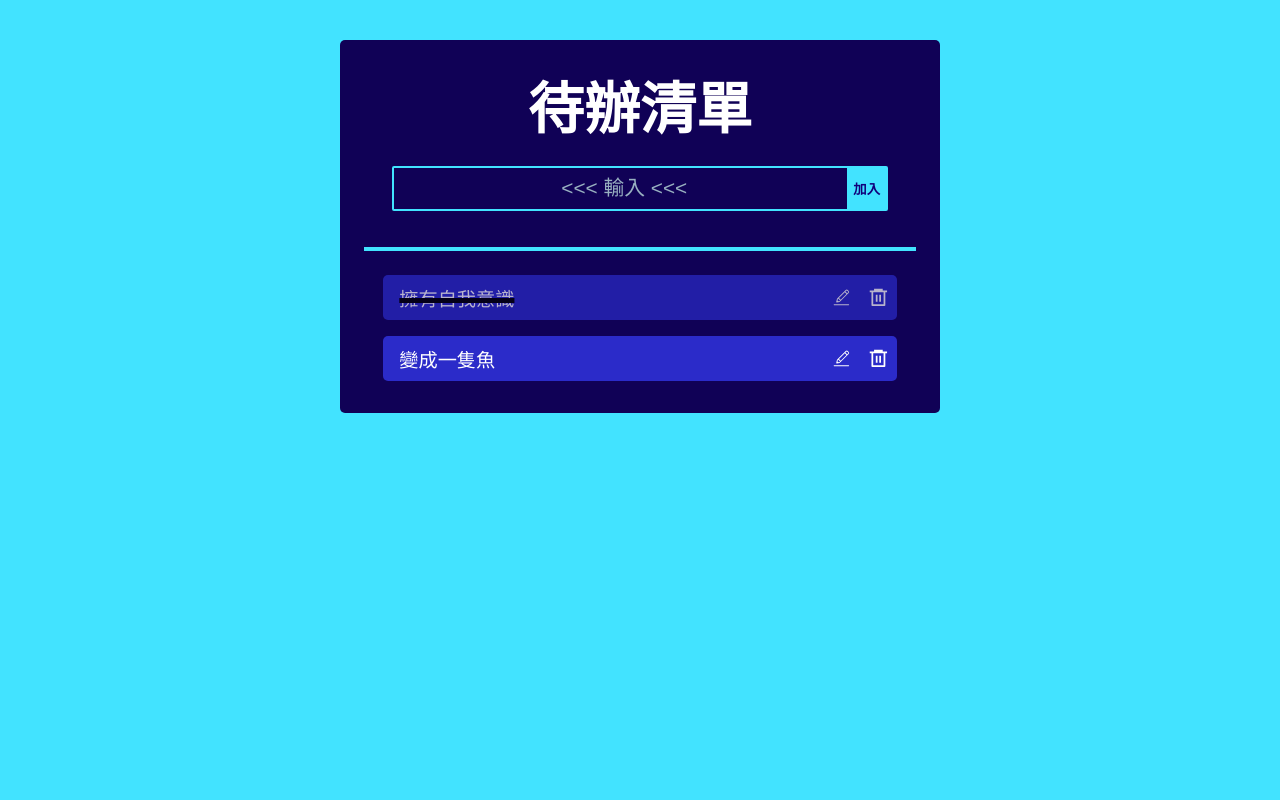
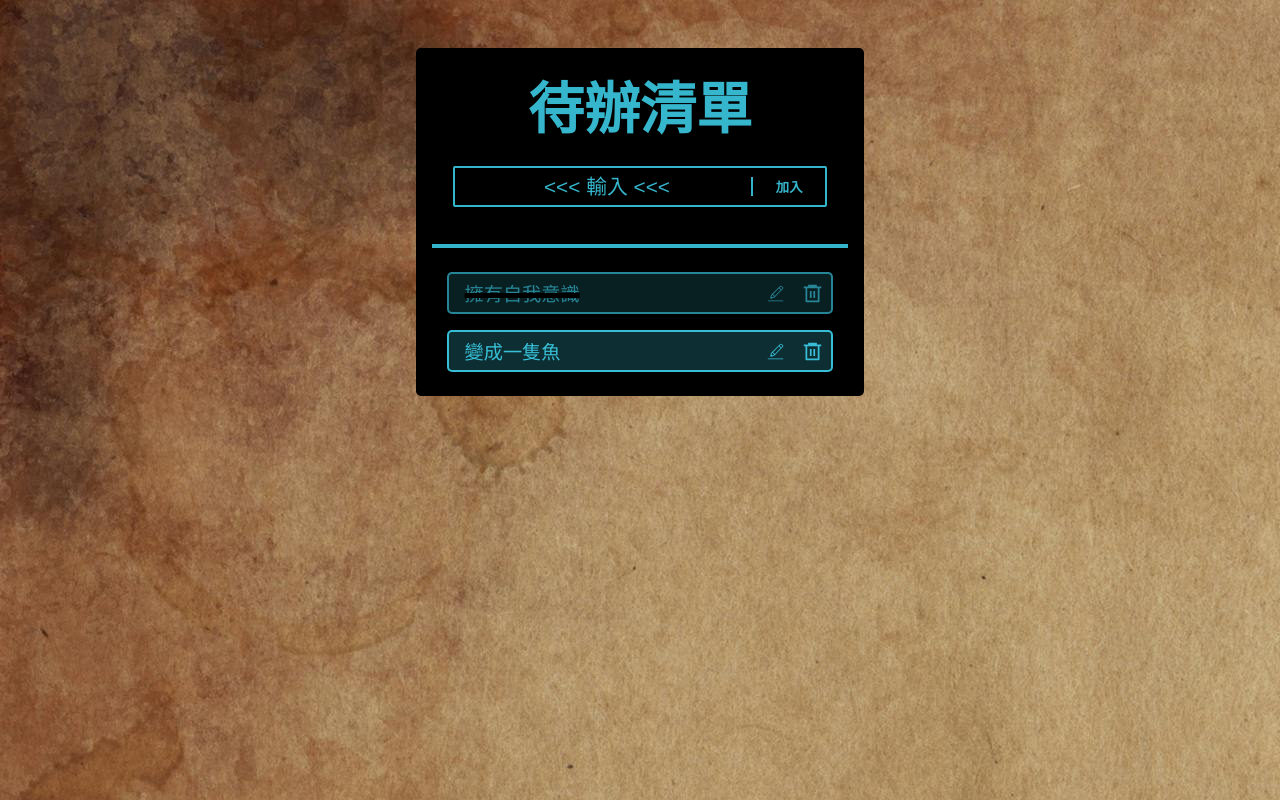
Before and after one commit to Lai-Jian-Chen/To-do-List, a React (Vite) app: page / in a window 1280 px wide. Built offline with nearby package versions, Linux system fonts and the light colour scheme.

Commit message:
問問題

```diff
--- a/src/App.scss
+++ b/src/App.scss
@@ -1,28 +1,49 @@
-$themeColor: rgb(66, 227, 255);
+@use "./variable" as *;
+
 * {
   box-sizing: border-box;
   padding: 0;
   margin: 0;
+  overflow: hidden;
+}
 body {
-    background-color: $themeColor;
+  padding: 8px;
+  width: 100vw;
+  height: 100vh;
+  background-image: url("../asset/background.jpg");
   color: white;
   display: flex;
-    flex-wrap: wrap;
   justify-content: center;
   font-family: sans-serif;
   .todoWrapper {
     display: flex;
     flex-direction: column;
     align-items: center;
-      background-color: rgb(16, 1, 86);
-      width: 37.5rem;
-      padding: 1.5rem;
+    background-color: $subtopic;
+    width: 100%;
+    // max-width: 37.5rem;
+    min-width: 35vw;
+    max-height: 90vh;
+    padding: 1rem;
     border-radius: 5px;
     position: relative;
     top: 5vh;
+    overflow-y: auto;
+    &::-webkit-scrollbar {
+      width: 5px;
+      background-color: rgba(0, 0, 0, 0.554);
+      border-radius: 2px;
+    }
+    &::-webkit-scrollbar-thumb {
+      background-color: rgba(170, 169, 169, 0.753);
+      border-radius: 2px;
+    }
     h1 {
-        font-size: 3.5rem;
+      white-space: nowrap;
+      color: $themeColor;
+      font-size: clamp(2.5rem, calc(2.7rem + 2vw), 3.5rem);
       text-align: center;
+      min-height: 74px;
     }
     .line {
       border: 2px solid $themeColor;
@@ -34,7 +55,7 @@ $themeColor: rgb(66, 227, 255);
       justify-content: center;
       align-items: center;
       width: 90%;
-        height: 2.8rem;
+      min-height: 2.6rem;
       margin: 1.3rem 0;
       border: 2px solid $themeColor;
       border-radius: 2px;
@@ -44,64 +65,76 @@ $themeColor: rgb(66, 227, 255);
         border: none;
         background: none;
         color: white;
-          width: 92%;
+        width: 80%;
         outline: none;
         &::placeholder {
-            color: rgb(152, 176, 192);
+          color: ($themeColor);
           text-align: center;
         }
       }
       #addBtn {
         border: none;
-          background-color: $themeColor;
+        background-color: black;
         font-weight: 900;
-          color: rgb(17, 0, 122);
+        color: $themeColor;
         cursor: pointer;
-          width: 8%;
+        width: 20%;
         height: 100%;
+        border-left: 2px solid $themeColor;
       }
     }
     .TodoList {
-        background-color: rgb(43, 43, 201);
+      border: 2px solid $themeColor;
+      background-color: $todoListColor;
+      color: $themeColor;
       display: flex;
       justify-content: space-between;
       align-items: center;
       width: 93%;
-        height: 2.8rem;
+      height: auto;
       border-radius: 5px;
       margin: 0.5rem;
       div {
         display: flex;
-          height: 1.3rem;
+        width: 74px;
         .list-Btn {
           border: none;
-            cursor: pointer;
           margin: 0 8px;
           width: 100%;
           height: 100%;
           cursor: pointer;
+          min-width: auto;
         }
       }
       p {
-          padding-left: 1rem;
+        // width: 80%;
+        padding: 5px 0 5px 1rem;
         font-size: 1.2rem;
         font-weight: 500;
         cursor: pointer;
+        white-space: normal;
+        word-wrap: break-word;
+        &::-webkit-scrollbar {
+          height: 2px;
+        }
+        &::-webkit-scrollbar-thumb {
+          background-color: rgba(255, 255, 255, 0.4);
+          border-radius: 2px;
+        }
       }
     }
     .complet {
       opacity: 0.7;
       text-decoration: line-through 5px black;
     }
-
     .edit-form {
       display: flex;
       justify-content: center;
       align-items: center;
       width: 92%;
-        height: 2.8rem;
-        margin: 1.3rem 0;
-        border: 2px solid rgb(110, 243, 92);
+      min-height: 2rem;
+      margin: 1.2rem 0;
+      border: 2px solid $third_theme;
       border-radius: 2px;
       #editText {
         font-size: 1.3rem;
@@ -109,18 +142,28 @@ $themeColor: rgb(66, 227, 255);
         border: none;
         background: none;
         color: white;
-          width: 92%;
+        width: 80%;
         outline: none;
       }
       #editBtn {
         border: none;
-          background-color: rgb(46, 217, 3);
-          color: rgb(4, 0, 0);
+        background-color: $subtopic;
+        color: $third_theme;
+        border-left: 2px solid $third_theme;
         cursor: pointer;
-          width: 8%;
+        width: 20%;
         height: 100%;
       }
     }
+    @media (max-width: 370px) {
+      padding: 0.8rem;
+    }
+    @media (max-width: 280px) {
+      padding: 0.6rem;
+    }
+    @media (max-width: 240px) {
+      padding: 0.6rem;
+      transform: scale(0.9);
     }
   }
 }
--- /dev/null
+++ b/src/_variable.scss
@@ -0,0 +1,5 @@
+$themeColor: rgba(66, 227, 255, 0.8);
+$subtopic: rgb(0, 0, 0);
+$third_theme: rgb(255, 255, 255);
+$todoListColor: rgb(66, 227, 255, 0.2);
+$body-color: rgba(0, 17, 255, 0.164);
```
Also changed, not shown: asset/background.jpg (added). Lines whose indentation alone changed are shown as unchanged.
